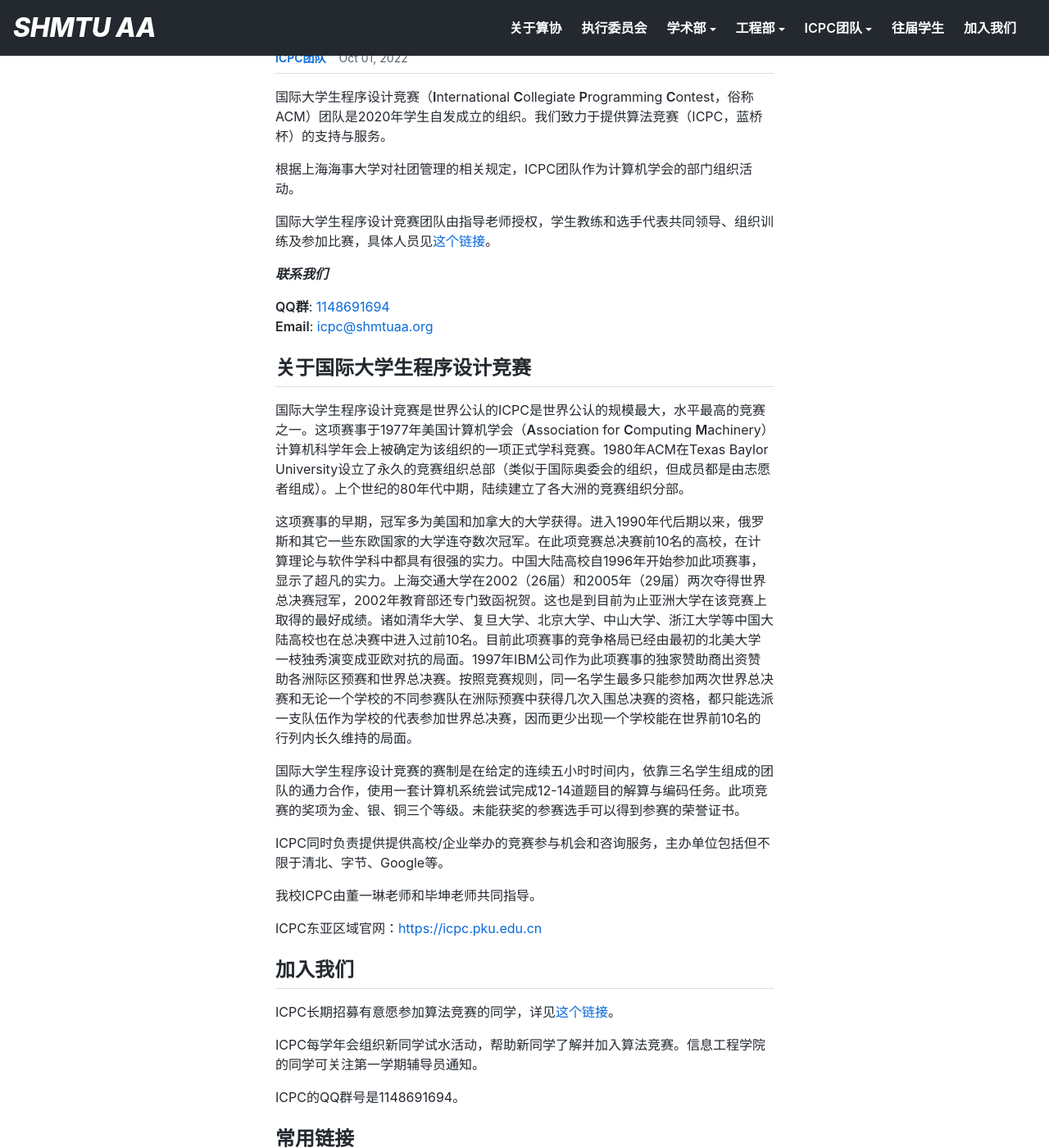
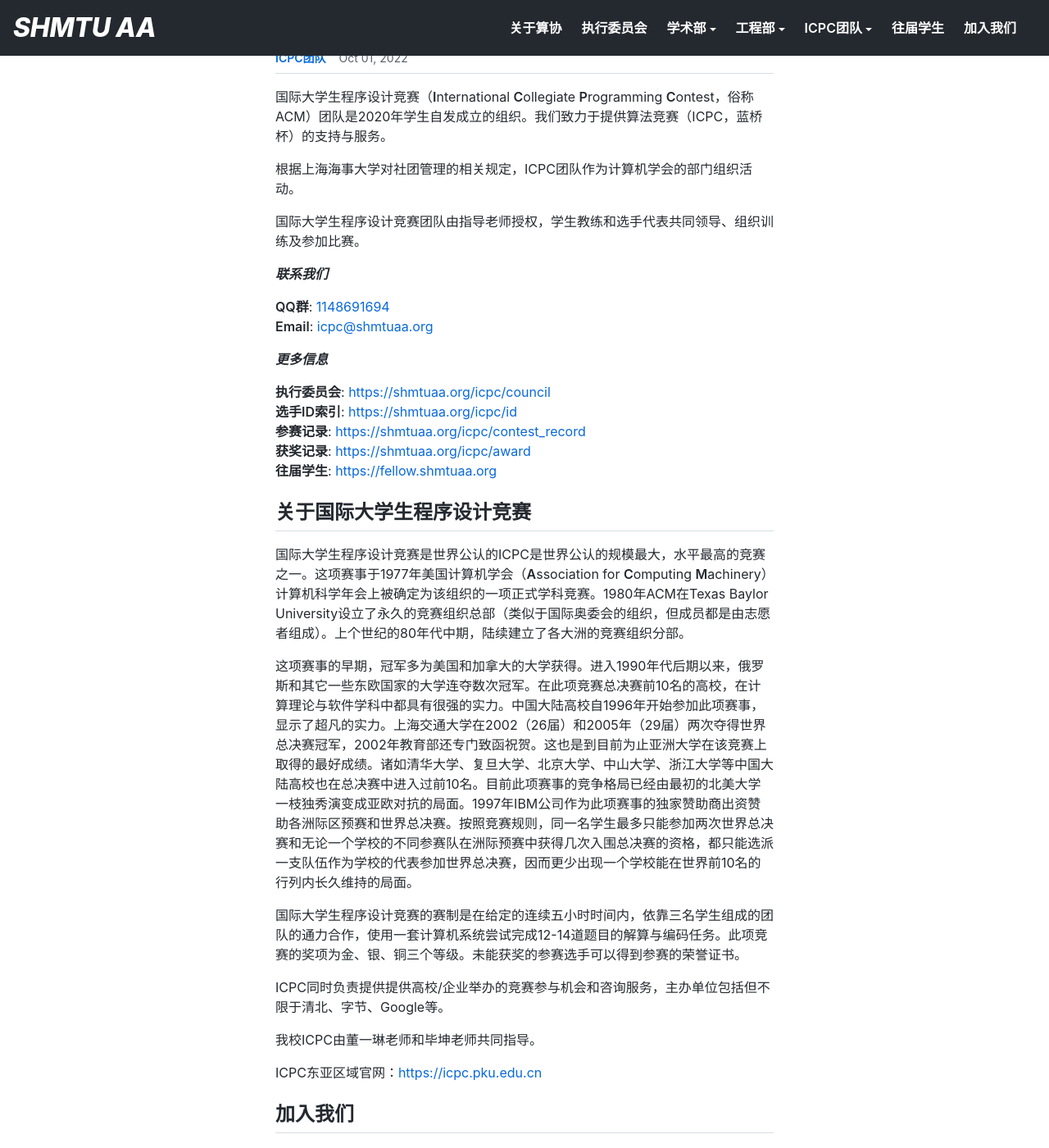
Before and after one commit to shmtuaa/shmtuaa.org, a Jekyll site: the page built from _posts/2022-10-01-ICPC-description.md, in a window 1280 px wide and 1400 px high, scrolled down 192 px. Shown: the whole window at 82% size. Built offline with Jekyll 4.4.1, drawn with Linux system fonts in a browser that asks for light colours.

Commit message:
UPD text

```diff
--- a/_posts/2022-10-01-ICPC-description.md
+++ b/_posts/2022-10-01-ICPC-description.md
@@ -11,12 +11,20 @@ layout: post
 
 根据上海海事大学对社团管理的相关规定，ICPC团队作为计算机学会的部门组织活动。
 
-国际大学生程序设计竞赛团队由指导老师授权，学生教练和选手代表共同领导、组织训练及参加比赛，具体人员见[这个链接](/icpc/council)。
+国际大学生程序设计竞赛团队由指导老师授权，学生教练和选手代表共同领导、组织训练及参加比赛。
 
 ***联系我们***
 
 **QQ群**: [1148691694](https://qm.qq.com/cgi-bin/qm/qr?k=MYEd-JPL6lIWn6MfakgW2dRzTJU0Z8V9&jump_from=webapi&authKey=7PBZfKIFyLCiKT4jWC8CzM+vih8aV6Qde6GQR83BjJhbie3gqFtmU1K+PJ+J4Dvf)
 **Email**:  [icpc@shmtuaa.org](mailto:icpc@shmtuaa.org)
+
+***更多信息***
+
+**执行委员会**: [https://shmtuaa.org/icpc/council](https://shmtuaa.org/icpc/council)
+**选手ID索引**: [https://shmtuaa.org/icpc/id](https://shmtuaa.org/icpc/id)
+**参赛记录**: [https://shmtuaa.org/icpc/contest_record](https://shmtuaa.org/icpc/contest_record)
+**获奖记录**: [https://shmtuaa.org/icpc/award](https://shmtuaa.org/icpc/award)
+**往届学生**: [https://fellow.shmtuaa.org](https://fellow.shmtuaa.org)
 
 ## 关于国际大学生程序设计竞赛
 
@@ -39,11 +47,3 @@ ICPC长期招募有意愿参加算法竞赛的同学，详见[这个链接](/rec
 ICPC每学年会组织新同学试水活动，帮助新同学了解并加入算法竞赛。信息工程学院的同学可关注第一学期辅导员通知。
 
 ICPC的QQ群号是1148691694。
-
-## 常用链接
-
-[选手ID索引](/icpc/id)
-
-[参赛记录](/icpc/contest_record)
-
-[获奖记录](/icpc/award)
```
